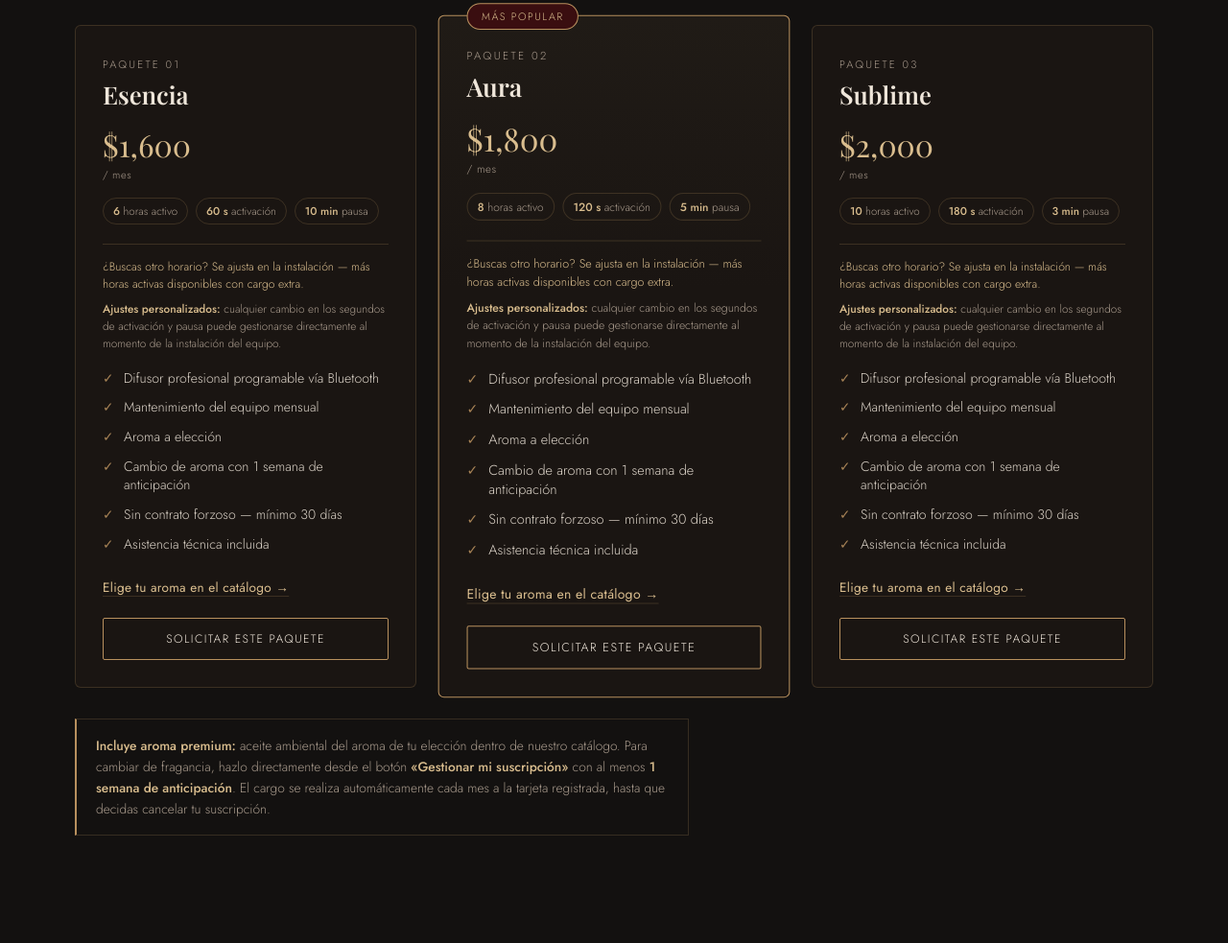
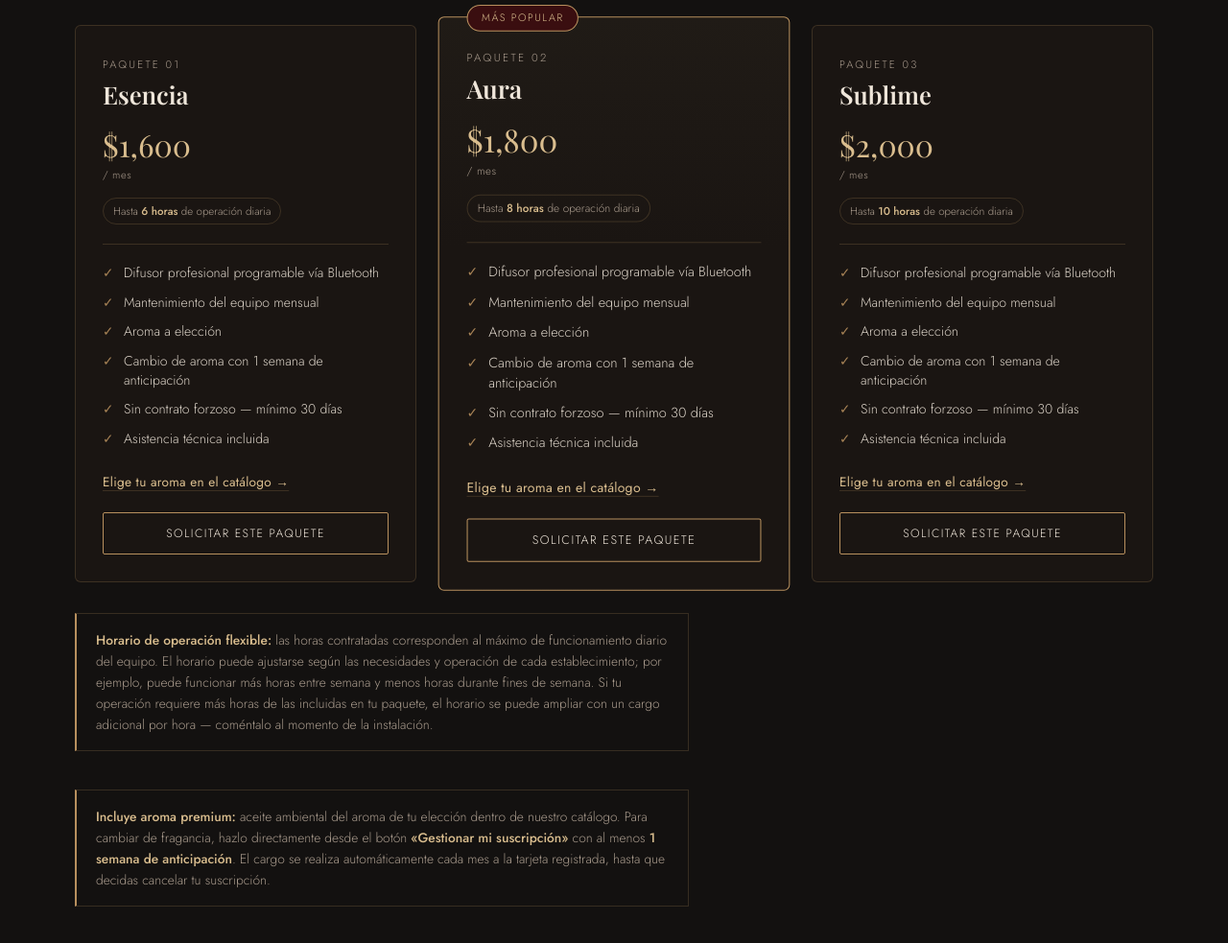
Before and after one commit to pedrodelavega93/nucleo-essencea-web, a website: page index.html in a window 1280 px wide. Shown: the part 4570-5553 px from the top of the page at 96% size. Drawn offline with nearby package versions, Linux system fonts and the light colour scheme; a web font is replaced by a local one.

Commit message:
Add files via upload

```diff
--- a/index.html
+++ b/index.html
@@ -398,12 +398,8 @@
         <h3 class="serif">Esencia</h3>
         <div class="plan-price">$1,600<span>/ mes</span></div>
         <div class="plan-specs">
-          <span class="plan-spec"><strong>6</strong> horas activo</span>
-          <span class="plan-spec"><strong>60 s</strong> activación</span>
-          <span class="plan-spec"><strong>10 min</strong> pausa</span>
-        </div>
-        <p class="plan-hook">¿Buscas otro horario? Se ajusta en la instalación — más horas activas disponibles con cargo extra.</p>
-        <p class="plan-note"><strong>Ajustes personalizados:</strong> cualquier cambio en los segundos de activación y pausa puede gestionarse directamente al momento de la instalación del equipo.</p>
+          <span class="plan-spec">Hasta <strong>6 horas</strong> de operación diaria</span>
+        </div>
         <ul class="plan-features">
           <li>Difusor profesional programable vía Bluetooth</li>
           <li>Mantenimiento del equipo mensual</li>
@@ -423,12 +419,8 @@
         <h3 class="serif">Aura</h3>
         <div class="plan-price">$1,800<span>/ mes</span></div>
         <div class="plan-specs">
-          <span class="plan-spec"><strong>8</strong> horas activo</span>
-          <span class="plan-spec"><strong>120 s</strong> activación</span>
-          <span class="plan-spec"><strong>5 min</strong> pausa</span>
-        </div>
-        <p class="plan-hook">¿Buscas otro horario? Se ajusta en la instalación — más horas activas disponibles con cargo extra.</p>
-        <p class="plan-note"><strong>Ajustes personalizados:</strong> cualquier cambio en los segundos de activación y pausa puede gestionarse directamente al momento de la instalación del equipo.</p>
+          <span class="plan-spec">Hasta <strong>8 horas</strong> de operación diaria</span>
+        </div>
         <ul class="plan-features">
           <li>Difusor profesional programable vía Bluetooth</li>
           <li>Mantenimiento del equipo mensual</li>
@@ -447,12 +439,8 @@
         <h3 class="serif">Sublime</h3>
         <div class="plan-price">$2,000<span>/ mes</span></div>
         <div class="plan-specs">
-          <span class="plan-spec"><strong>10</strong> horas activo</span>
-          <span class="plan-spec"><strong>180 s</strong> activación</span>
-          <span class="plan-spec"><strong>3 min</strong> pausa</span>
-        </div>
-        <p class="plan-hook">¿Buscas otro horario? Se ajusta en la instalación — más horas activas disponibles con cargo extra.</p>
-        <p class="plan-note"><strong>Ajustes personalizados:</strong> cualquier cambio en los segundos de activación y pausa puede gestionarse directamente al momento de la instalación del equipo.</p>
+          <span class="plan-spec">Hasta <strong>10 horas</strong> de operación diaria</span>
+        </div>
         <ul class="plan-features">
           <li>Difusor profesional programable vía Bluetooth</li>
           <li>Mantenimiento del equipo mensual</li>
@@ -465,6 +453,15 @@
         <a class="buy-btn plan-cta" href="#" rel="noopener" data-product="sublime" data-aroma-from="ambientales">Solicitar este paquete</a>
       </article>
 
+    </div>
+
+    <div class="note-box reveal">
+      <strong>Horario de operación flexible:</strong> las horas contratadas corresponden
+      al máximo de funcionamiento diario del equipo. El horario puede ajustarse según
+      las necesidades y operación de cada establecimiento; por ejemplo, puede funcionar
+      más horas entre semana y menos horas durante fines de semana. Si tu operación
+      requiere más horas de las incluidas en tu paquete, el horario se puede ampliar
+      con un cargo adicional por hora — coméntalo al momento de la instalación.
     </div>
 
     <div class="note-box reveal">
```
